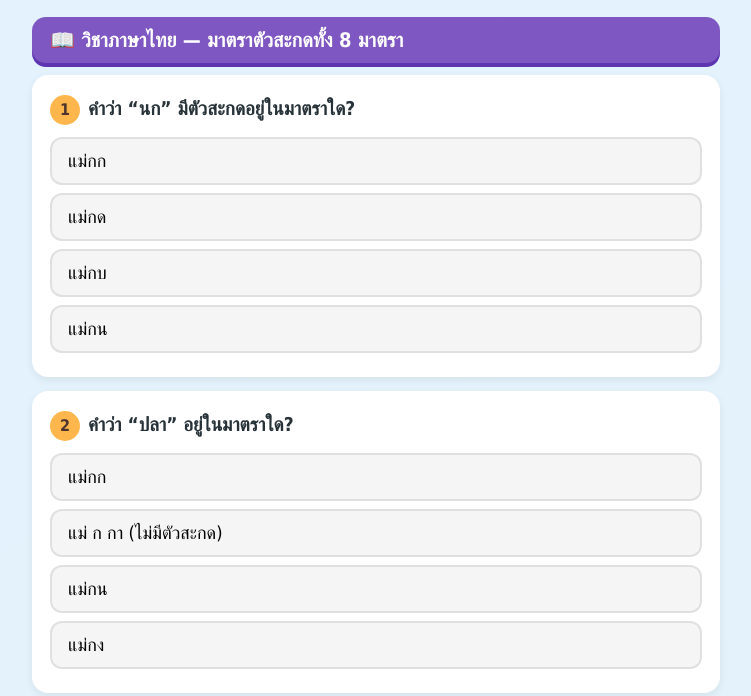
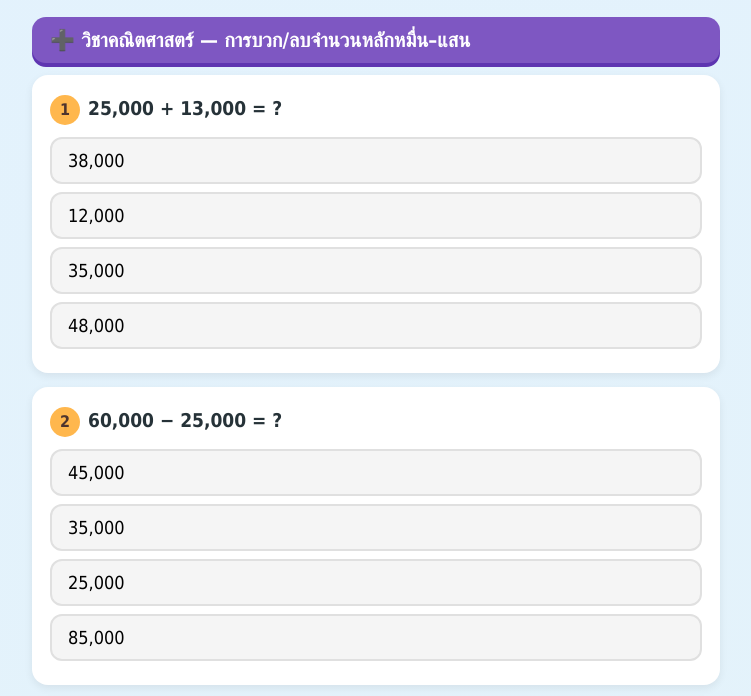
Before and after one commit to jndproperty/jnd-exam, a plain HTML site: page yuna/index.html in a window 1280 px wide. Shown: the part 140-836 px from the top of the page, without its empty margins (264-1015 px from the left). Drawn offline with Linux system fonts and the light colour scheme.

Commit message:
ข้อสอบ 28 ก.ค. 2026 (ชุด B ใหม่): คณิต บวก-ลบ + สุขศึกษา ความสะอาด/ไหลเวียนเลือด-กระดูก

```diff
--- a/yuna/index.html
+++ b/yuna/index.html
@@ -3,7 +3,7 @@
 <head>
 <meta charset="UTF-8">
 <meta name="viewport" content="width=device-width, initial-scale=1.0">
-<title>ข้อสอบฝึกยูน่า ป.4 - 28 ก.ค. 2026 (ชุด A)</title>
+<title>ข้อสอบฝึกยูน่า ป.4 - 28 ก.ค. 2026 (ชุด B ใหม่)</title>
 <style>
   * { box-sizing: border-box; -webkit-tap-highlight-color: transparent; }
   body {
@@ -78,8 +78,8 @@
 <div class="wrap">
   <header>
     <h1>✨ ข้อสอบฝึกของยูน่า ✨</h1>
-    <div class="meta">ชั้น ป.4 &nbsp;•&nbsp; วันที่ 28 ก.ค. 2026 &nbsp;•&nbsp; ชุด A 🎉</div>
-    <div class="meta">วิชา: ภาษาไทย 📖 + สังคมศึกษา 🗺️</div>
+    <div class="meta">ชั้น ป.4 &nbsp;•&nbsp; วันที่ 28 ก.ค. 2026 &nbsp;•&nbsp; ชุด B ใหม่ 🎉</div>
+    <div class="meta">วิชา: คณิตศาสตร์ ➕ + สุขศึกษา ❤️</div>
   </header>
 
   <div id="quiz"></div>
@@ -96,42 +96,42 @@
 
 <script>
 const questions = [
-  // ===== ภาษาไทย: มาตราตัวสะกดทั้ง 8 มาตรา (15 ข้อ) =====
-  { subj:1, text:"คำว่า “นก” มีตัวสะกดอยู่ในมาตราใด?", opts:["แม่กก","แม่กด","แม่กบ","แม่กน"], ans:0, exp:"“ก” เป็นตัวสะกด อยู่ในแม่กก" },
-  { subj:1, text:"คำว่า “ปลา” อยู่ในมาตราใด?", opts:["แม่กก","แม่ ก กา (ไม่มีตัวสะกด)","แม่กน","แม่กง"], ans:1, exp:"ปลา ไม่มีตัวสะกด จัดอยู่ในแม่ ก กา" },
-  { subj:1, text:"คำที่สะกดด้วย “ง” อยู่ในมาตราใด?", opts:["แม่กง","แม่กม","แม่กน","แม่เกย"], ans:0, exp:"ตัวสะกด ง อยู่ในแม่กง เช่น ลิง สิง" },
-  { subj:1, text:"คำว่า “กิน” มีตัวสะกดในมาตราใด?", opts:["แม่กม","แม่กน","แม่กง","แม่กก"], ans:1, exp:"“น” เป็นตัวสะกด อยู่ในแม่กน" },
-  { subj:1, text:"คำว่า “ลม” อยู่ในมาตราใด?", opts:["แม่กน","แม่กง","แม่กม","แม่กบ"], ans:2, exp:"“ม” เป็นตัวสะกด อยู่ในแม่กม" },
-  { subj:1, text:"คำว่า “รัก” มีตัวสะกดในมาตราใด?", opts:["แม่กก","แม่กด","แม่กบ","แม่กน"], ans:0, exp:"“ก” เป็นตัวสะกด อยู่ในแม่กก" },
-  { subj:1, text:"คำที่สะกดด้วย “ย” อยู่ในมาตราใด?", opts:["แม่เกย","แม่เกอว","แม่กน","แม่กม"], ans:0, exp:"ตัวสะกด ย อยู่ในแม่เกย เช่น เลย ยาย" },
-  { subj:1, text:"คำว่า “ดาว” อยู่ในมาตราใด?", opts:["แม่เกย","แม่เกอว","แม่กง","แม่กม"], ans:1, exp:"“ว” เป็นตัวสะกด อยู่ในแม่เกอว" },
-  { subj:1, text:"คำว่า “บ้าน” อยู่ในมาตราใด?", opts:["แม่กง","แม่กน","แม่กม","แม่กก"], ans:1, exp:"“น” เป็นตัวสะกด อยู่ในแม่กน" },
-  { subj:1, text:"คำว่า “จบ” มีตัวสะกดในมาตราใด?", opts:["แม่กก","แม่กด","แม่กบ","แม่กม"], ans:2, exp:"“บ” เป็นตัวสะกด อยู่ในแม่กบ" },
-  { subj:1, text:"คำว่า “มด” อยู่ในมาตราใด?", opts:["แม่กด","แม่กก","แม่กบ","แม่กน"], ans:0, exp:"“ด” เป็นตัวสะกด อยู่ในแม่กด" },
-  { subj:1, text:"มาตราตัวสะกดมีทั้งหมดกี่มาตรา?", opts:["6 มาตรา","8 มาตรา","10 มาตรา","4 มาตรา"], ans:1, exp:"มาตราตัวสะกดมี 8 มาตรา (กก กด กบ กน กง กม เกย เกอว)" },
-  { subj:1, text:"คำว่า “สวย” อยู่ในมาตราใด?", opts:["แม่เกอว","แม่เกย","แม่กน","แม่กง"], ans:1, exp:"“ย” เป็นตัวสะกด อยู่ในแม่เกย" },
-  { subj:1, text:"คำว่า “ถูก” มีตัวสะกดในมาตราใด?", opts:["แม่กก","แม่กด","แม่กบ","แม่กง"], ans:0, exp:"“ก” เป็นตัวสะกด อยู่ในแม่กก" },
-  { subj:1, text:"คำในข้อใด “ไม่มีตัวสะกด” (อยู่ในแม่ ก กา)?", opts:["มือ","นก","บ้าน","ลม"], ans:0, exp:"มือ ไม่มีตัวสะกด ส่วน นก บ้าน ลม มีตัวสะกด" },
+  // ===== คณิตศาสตร์: การบวก/ลบจำนวนหลักหมื่น–แสน (15 ข้อ) =====
+  { subj:1, text:"25,000 + 13,000 = ?", opts:["38,000","12,000","35,000","48,000"], ans:0, exp:"25,000 + 13,000 = 38,000" },
+  { subj:1, text:"60,000 − 25,000 = ?", opts:["45,000","35,000","25,000","85,000"], ans:1, exp:"60,000 − 25,000 = 35,000" },
+  { subj:1, text:"120,000 + 45,000 = ?", opts:["165,000","155,000","75,000","175,000"], ans:0, exp:"120,000 + 45,000 = 165,000" },
+  { subj:1, text:"88,000 − 40,000 = ?", opts:["128,000","48,000","42,000","58,000"], ans:1, exp:"88,000 − 40,000 = 48,000" },
+  { subj:1, text:"200,000 + 150,000 = ?", opts:["50,000","350,000","300,000","250,000"], ans:1, exp:"200,000 + 150,000 = 350,000" },
+  { subj:1, text:"45,600 + 22,300 = ?", opts:["67,900","23,300","68,900","67,300"], ans:0, exp:"45,600 + 22,300 = 67,900" },
+  { subj:1, text:"90,000 − 12,500 = ?", opts:["78,500","77,500","82,500","77,000"], ans:1, exp:"90,000 − 12,500 = 77,500" },
+  { subj:1, text:"300,000 − 100,000 = ?", opts:["400,000","100,000","200,000","250,000"], ans:2, exp:"300,000 − 100,000 = 200,000" },
+  { subj:1, text:"15,000 + 15,000 + 15,000 = ?", opts:["30,000","45,000","45,500","50,000"], ans:1, exp:"15,000 × 3 = 45,000" },
+  { subj:1, text:"75,000 − 25,000 = ?", opts:["50,000","100,000","55,000","40,000"], ans:0, exp:"75,000 − 25,000 = 50,000" },
+  { subj:1, text:"340,000 + 60,000 = ?", opts:["400,000","380,000","340,600","460,000"], ans:0, exp:"340,000 + 60,000 = 400,000" },
+  { subj:1, text:"99,999 + 1 = ?", opts:["99,000","100,000","10,000","100,001"], ans:1, exp:"99,999 + 1 = 100,000" },
+  { subj:1, text:"ซื้อของ 2 ชิ้น ราคาชิ้นละ 35,000 บาท รวมเป็นเงินเท่าใด?", opts:["70,000","35,000","65,000","75,000"], ans:0, exp:"35,000 × 2 = 70,000 บาท" },
+  { subj:1, text:"500,000 − 250,000 = ?", opts:["750,000","200,000","250,000","350,000"], ans:2, exp:"500,000 − 250,000 = 250,000" },
+  { subj:1, text:"12,000 + 8,000 = ?", opts:["20,000","18,000","22,000","10,000"], ans:0, exp:"12,000 + 8,000 = 20,000" },
 
-  // ===== สังคมศึกษา: ศาสนาและหลักธรรมเบื้องต้น (15 ข้อ) =====
-  { subj:2, text:"ศาสนาที่คนไทยส่วนใหญ่นับถือคือศาสนาใด?", opts:["ศาสนาคริสต์","ศาสนาพุทธ","ศาสนาอิสลาม","ศาสนาฮินดู"], ans:1, exp:"คนไทยส่วนใหญ่นับถือศาสนาพุทธ" },
-  { subj:2, text:"ผู้ก่อตั้ง (ศาสดา) ของศาสนาพุทธคือใคร?", opts:["พระพุทธเจ้า","พระเยซู","นบีมูฮัมหมัด","พระพรหม"], ans:0, exp:"พระสัมมาสัมพุทธเจ้าเป็นศาสดาของศาสนาพุทธ" },
-  { subj:2, text:"คัมภีร์สำคัญของศาสนาพุทธคืออะไร?", opts:["ไบเบิล","พระไตรปิฎก","อัลกุรอาน","พระเวท"], ans:1, exp:"คัมภีร์ของศาสนาพุทธคือ พระไตรปิฎก" },
-  { subj:2, text:"ศีล 5 ข้อที่ 1 ว่าด้วยเรื่องใด?", opts:["เว้นจากการฆ่าสัตว์","เว้นจากการลักทรัพย์","เว้นจากการพูดปด","เว้นจากการดื่มสุรา"], ans:0, exp:"ศีลข้อ 1 คือ เว้นจากการฆ่าสัตว์ (มีเมตตา)" },
-  { subj:2, text:"ศีล 5 ข้อที่ห้ามลักขโมยของผู้อื่น คือข้อใด?", opts:["ข้อ 1","ข้อ 2","ข้อ 3","ข้อ 4"], ans:1, exp:"ศีลข้อ 2 คือ เว้นจากการลักทรัพย์" },
-  { subj:2, text:"วันสำคัญที่ระลึกถึงวันประสูติ ตรัสรู้ และปรินิพพานของพระพุทธเจ้า คือวันใด?", opts:["วันลอยกระทง","วันวิสาขบูชา","วันสงกรานต์","วันเด็ก"], ans:1, exp:"วันวิสาขบูชา ตรงกับทั้ง 3 เหตุการณ์สำคัญของพระพุทธเจ้า" },
-  { subj:2, text:"สถานที่ประกอบศาสนกิจของชาวพุทธ คือที่ใด?", opts:["โบสถ์คริสต์","มัสยิด","วัด","ศาลเจ้า"], ans:2, exp:"ชาวพุทธประกอบศาสนกิจที่วัด 🛕" },
-  { subj:2, text:"สถานที่ประกอบศาสนกิจของชาวมุสลิม (อิสลาม) คือที่ใด?", opts:["วัด","มัสยิด","โบสถ์","วิหาร"], ans:1, exp:"ชาวมุสลิมประกอบศาสนกิจที่มัสยิด" },
-  { subj:2, text:"ศาสนาคริสต์นับถือใครเป็นศาสดา?", opts:["พระพุทธเจ้า","นบีมูฮัมหมัด","พระเยซูคริสต์","พระศิวะ"], ans:2, exp:"ศาสดาของศาสนาคริสต์คือ พระเยซูคริสต์" },
-  { subj:2, text:"“เบญจศีล” หมายถึงศีลกี่ข้อ?", opts:["3 ข้อ","5 ข้อ","8 ข้อ","10 ข้อ"], ans:1, exp:"เบญจศีล = ศีล 5 ข้อ" },
-  { subj:2, text:"“ทำความดี ละเว้นความชั่ว ทำจิตใจให้บริสุทธิ์” เป็นหัวใจของศาสนาใด?", opts:["ศาสนาพุทธ","ศาสนาคริสต์","ศาสนาอิสลาม","ศาสนาซิกข์"], ans:0, exp:"เป็นหัวใจของศาสนาพุทธ (โอวาทปาติโมกข์)" },
-  { subj:2, text:"ศีล 5 ข้อที่ 4 ว่าด้วยเรื่องใด?", opts:["เว้นจากการฆ่าสัตว์","เว้นจากการลักทรัพย์","เว้นจากการพูดเท็จ","เว้นจากการดื่มสุรา"], ans:2, exp:"ศีลข้อ 4 คือ เว้นจากการพูดเท็จ" },
-  { subj:2, text:"นักบวชในศาสนาพุทธที่ครองผ้าเหลือง เรียกว่าอะไร?", opts:["บาทหลวง","พระภิกษุ","อิหม่าม","พราหมณ์"], ans:1, exp:"นักบวชในศาสนาพุทธ เรียกว่า พระภิกษุ" },
-  { subj:2, text:"การกราบไหว้พระและสวดมนต์ เป็นการปฏิบัติเพื่ออะไร?", opts:["ฝึกจิตใจให้สงบและระลึกถึงความดี","อวดคนอื่น","เพื่อความสนุก","ไม่มีเหตุผล"], ans:0, exp:"ช่วยฝึกจิตใจให้สงบและระลึกถึงความดี" },
-  { subj:2, text:"คำสอนให้ “ขยัน ซื่อสัตย์ อดทน และมีน้ำใจ” เป็นสิ่งที่ทุกศาสนา…?", opts:["สอนเหมือนกัน ให้เป็นคนดี","ไม่สอน","ห้ามทำ","สอนต่างกันหมด"], ans:0, exp:"ทุกศาสนาสอนให้เป็นคนดีเหมือนกัน" }
+  // ===== สุขศึกษา: ระบบไหลเวียนเลือด / กล้ามเนื้อและกระดูก (15 ข้อ) =====
+  { subj:2, text:"อวัยวะใดทำหน้าที่สูบฉีดเลือดไปเลี้ยงทั่วร่างกาย?", opts:["ปอด","หัวใจ","ตับ","ไต"], ans:1, exp:"หัวใจสูบฉีดเลือดไปเลี้ยงทั่วร่างกาย ❤️" },
+  { subj:2, text:"ท่อที่นำเลือดไปเลี้ยงส่วนต่างๆ ของร่างกาย เรียกว่าอะไร?", opts:["หลอดเลือด","หลอดลม","หลอดอาหาร","ลำไส้"], ans:0, exp:"เลือดไหลไปตามหลอดเลือดทั่วร่างกาย" },
+  { subj:2, text:"เลือดทำหน้าที่ลำเลียงสิ่งใดไปเลี้ยงเซลล์ร่างกาย?", opts:["อากาศเสีย","ออกซิเจนและสารอาหาร","น้ำลาย","เหงื่อ"], ans:1, exp:"เลือดลำเลียงออกซิเจนและสารอาหารไปเลี้ยงเซลล์" },
+  { subj:2, text:"อวัยวะใดเป็นศูนย์กลางของระบบไหลเวียนเลือด?", opts:["กระเพาะ","ปอด","หัวใจ","สมอง"], ans:2, exp:"หัวใจเป็นศูนย์กลางของระบบไหลเวียนเลือด" },
+  { subj:2, text:"การเต้นของหัวใจที่รู้สึกได้เมื่อจับที่ข้อมือ เรียกว่าอะไร?", opts:["ชีพจร","ลมหายใจ","เหงื่อ","น้ำเหลือง"], ans:0, exp:"จังหวะที่จับได้ที่ข้อมือ เรียกว่า ชีพจร" },
+  { subj:2, text:"โครงสร้างที่เป็นแกนค้ำจุนร่างกายและช่วยให้ยืน/เคลื่อนไหวได้ คืออะไร?", opts:["ผิวหนัง","กระดูก","เส้นผม","เล็บ"], ans:1, exp:"กระดูกเป็นโครงค้ำจุนร่างกาย" },
+  { subj:2, text:"กระดูกหลายชิ้นต่อกันเป็นโครงร่างของร่างกาย เรียกว่าอะไร?", opts:["ระบบหายใจ","โครงกระดูก","ระบบย่อยอาหาร","ผิวหนัง"], ans:1, exp:"กระดูกหลายชิ้นประกอบเป็นโครงกระดูก" },
+  { subj:2, text:"ส่วนใดของร่างกายที่หดและคลายตัว ทำให้เราเคลื่อนไหวได้?", opts:["กล้ามเนื้อ","กระดูก","เล็บ","ผม"], ans:0, exp:"กล้ามเนื้อหดและคลายตัวทำให้เคลื่อนไหว" },
+  { subj:2, text:"เพื่อให้กระดูกแข็งแรง เราควรกินอาหารที่มีสารใด?", opts:["น้ำตาล","แคลเซียม","ไขมันทรานส์","ผงชูรส"], ans:1, exp:"แคลเซียม (เช่นในนม) ช่วยให้กระดูกแข็งแรง" },
+  { subj:2, text:"อาหารข้อใดมีแคลเซียมสูง ช่วยบำรุงกระดูกและฟัน?", opts:["น้ำอัดลม","นม","ลูกอม","มันฝรั่งทอด"], ans:1, exp:"นมมีแคลเซียมสูง บำรุงกระดูกและฟัน 🥛" },
+  { subj:2, text:"รอยต่อระหว่างกระดูกที่ช่วยให้เรางอ-เหยียดได้ เรียกว่าอะไร?", opts:["ข้อต่อ","กล้ามเนื้อ","หลอดเลือด","ผิวหนัง"], ans:0, exp:"ข้อต่อคือรอยต่อของกระดูกที่ช่วยให้เคลื่อนไหวได้" },
+  { subj:2, text:"การออกกำลังกายสม่ำเสมอ มีประโยชน์ต่อร่างกายอย่างไร?", opts:["ทำให้กระดูกเปราะ","ทำให้หัวใจและกล้ามเนื้อแข็งแรง","ทำให้หัวใจอ่อนแอ","ไม่มีผล"], ans:1, exp:"ออกกำลังกายช่วยให้หัวใจและกล้ามเนื้อแข็งแรง" },
+  { subj:2, text:"เลือดที่มีออกซิเจนสูง ถูกสูบออกจากหัวใจไปเลี้ยงร่างกายผ่านหลอดเลือดชนิดใด?", opts:["หลอดเลือดดำ","หลอดเลือดแดง","หลอดลม","หลอดอาหาร"], ans:1, exp:"หลอดเลือดแดงนำเลือดออกจากหัวใจไปเลี้ยงร่างกาย" },
+  { subj:2, text:"เพื่อให้หัวใจแข็งแรง เราควรหลีกเลี่ยงสิ่งใด?", opts:["อาหารมันจัดและการสูบบุหรี่","การออกกำลังกาย","การกินผักผลไม้","การนอนพักผ่อน"], ans:0, exp:"ควรเลี่ยงอาหารมันจัดและควันบุหรี่ เพื่อหัวใจแข็งแรง" },
+  { subj:2, text:"กล้ามเนื้อทำงานร่วมกับสิ่งใด เพื่อให้ร่างกายเคลื่อนไหว?", opts:["กระดูกและข้อต่อ","เส้นผม","เล็บ","ต่อมเหงื่อ"], ans:0, exp:"กล้ามเนื้อทำงานร่วมกับกระดูกและข้อต่อในการเคลื่อนไหว" }
 ];
 
-const subjNames = { 1:"📖 วิชาภาษาไทย — มาตราตัวสะกดทั้ง 8 มาตรา", 2:"🗺️ วิชาสังคมศึกษา — ศาสนาและหลักธรรมเบื้องต้น" };
+const subjNames = { 1:"➕ วิชาคณิตศาสตร์ — การบวก/ลบจำนวนหลักหมื่น–แสน", 2:"❤️ วิชาสุขศึกษา — ระบบไหลเวียนเลือด กล้ามเนื้อและกระดูก" };
 const selected = {};
 let checked = false;
 
```
Also changed, not shown: tifa/index.html (+26 -26 lines).
